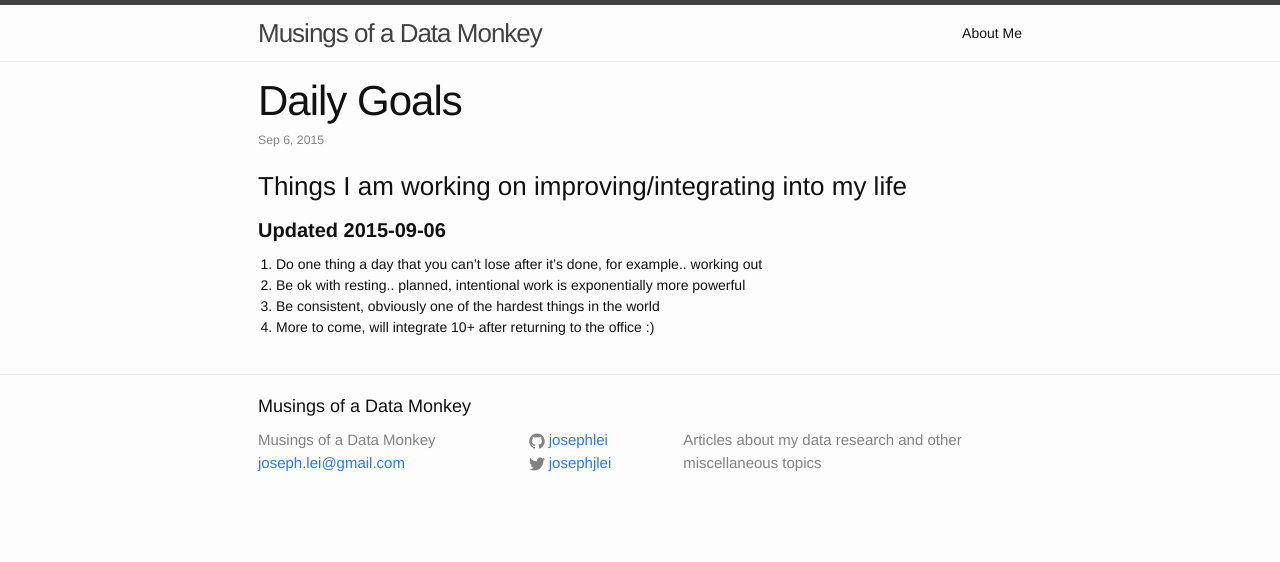
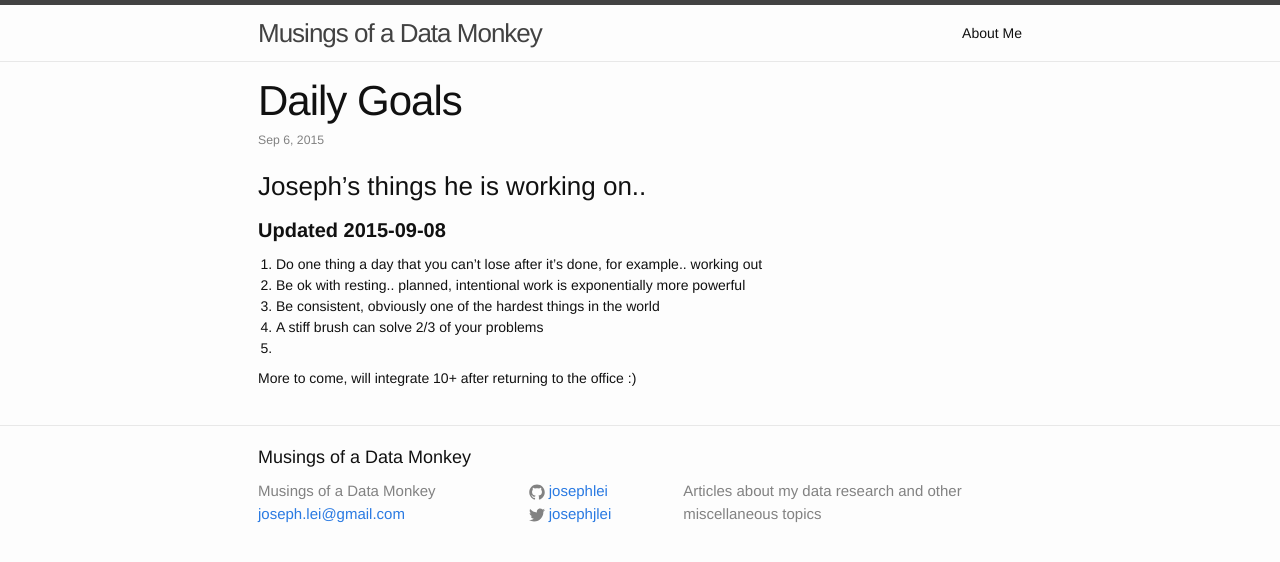
Before and after one commit to josephlei/jjl-website, a Jekyll site: the page built from _posts/2015-09-06-goals.markdown, in a window 1280 px wide. Shown: the top 562 px of the page. Built offline with Jekyll 4.4.1, drawn with Linux system fonts in a browser that asks for light colours.

Commit message:
direct shell update

```diff
--- a/_posts/2015-07-23-sas-adv-tips.markdown
+++ b/_posts/2015-07-23-sas-adv-tips.markdown
@@ -24,7 +24,7 @@ The advanced certification exam tests understanding of three courses: SQL 1, Mac
 ***
 
 * PROC SQL
-  * When using Ps to create a Mvar, you use syntax `SELECT INTO :Mvar-name`
+  * When using Ps to create a Mvar, remember that the syntax is `SELECT INTO :Mvar-name`
     * The colon comes BEFORE the Mvar-name
   * Set operators
     * UNION, OUTER UNION, EXCEPT, INTERSECT
--- a/_posts/2015-08-28-vim-notes.markdown
+++ b/_posts/2015-08-28-vim-notes.markdown
@@ -10,6 +10,8 @@ published: true
 
 ####**Updated 2015-09-06**
 
+* `C` deletes to EOL and delta insert
+* `cw` deletes the word in front, delta insert
 * `db` deletes backwards one word
 * `dd` deletes the line you're on
 * `dG` deletes to end of file (EOF)
--- a/_posts/2015-09-06-goals.markdown
+++ b/_posts/2015-09-06-goals.markdown
@@ -6,11 +6,14 @@ categories:
 published: true
 ---
 
-###Things I am working on improving/integrating into my life
+###Joseph's things he is working on..
 
-####**Updated 2015-09-06**
+####**Updated 2015-09-08**
 
 1. Do one thing a day that you can't lose after it's done, for example.. working out
 2. Be ok with resting.. planned, intentional work is exponentially more powerful
 3. Be consistent, obviously one of the hardest things in the world
-4. More to come, will integrate 10+ after returning to the office :)
+4. A stiff brush can solve 2/3 of your problems
+5.
+
+More to come, will integrate 10+ after returning to the office :)
```
Also changed, not shown: other parts of _posts/2015-07-23-sas-adv-tips.markdown (+3 -1 lines), 1 other file.
